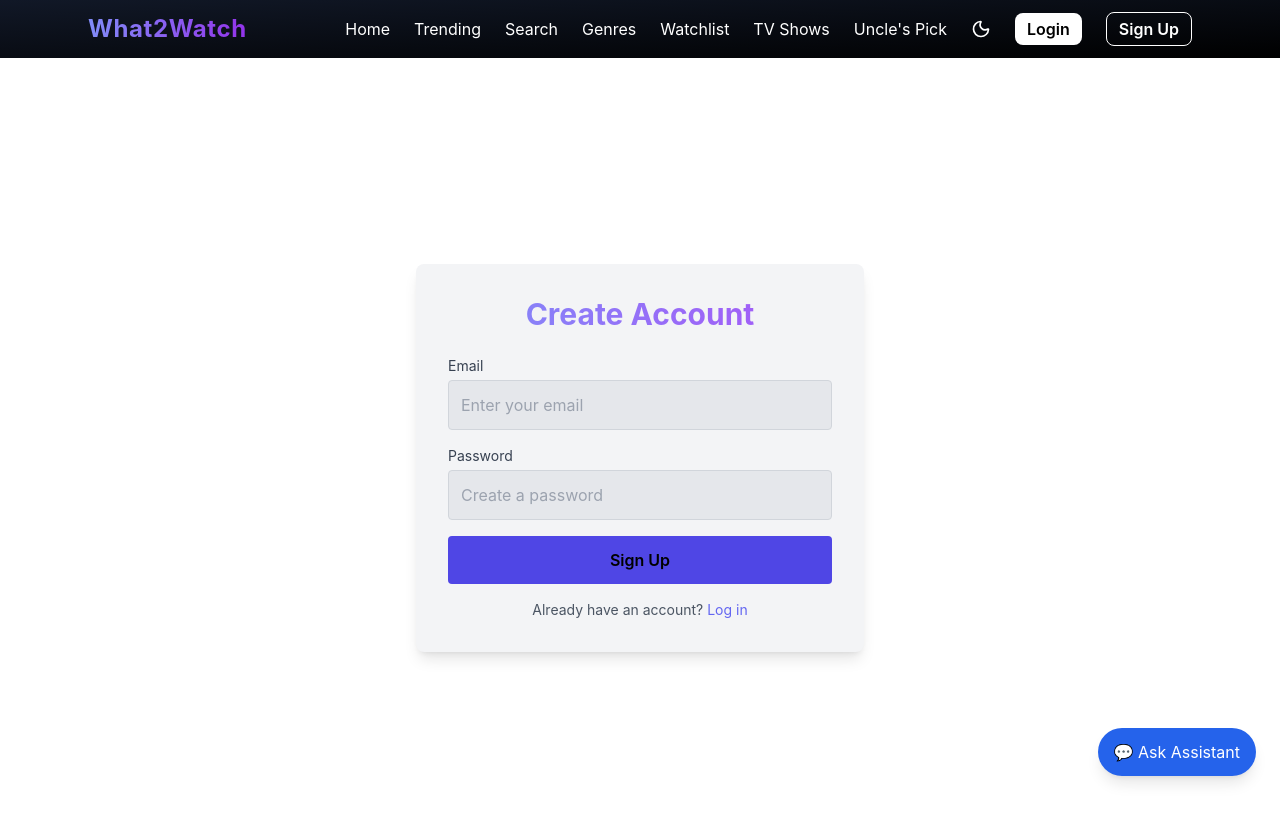
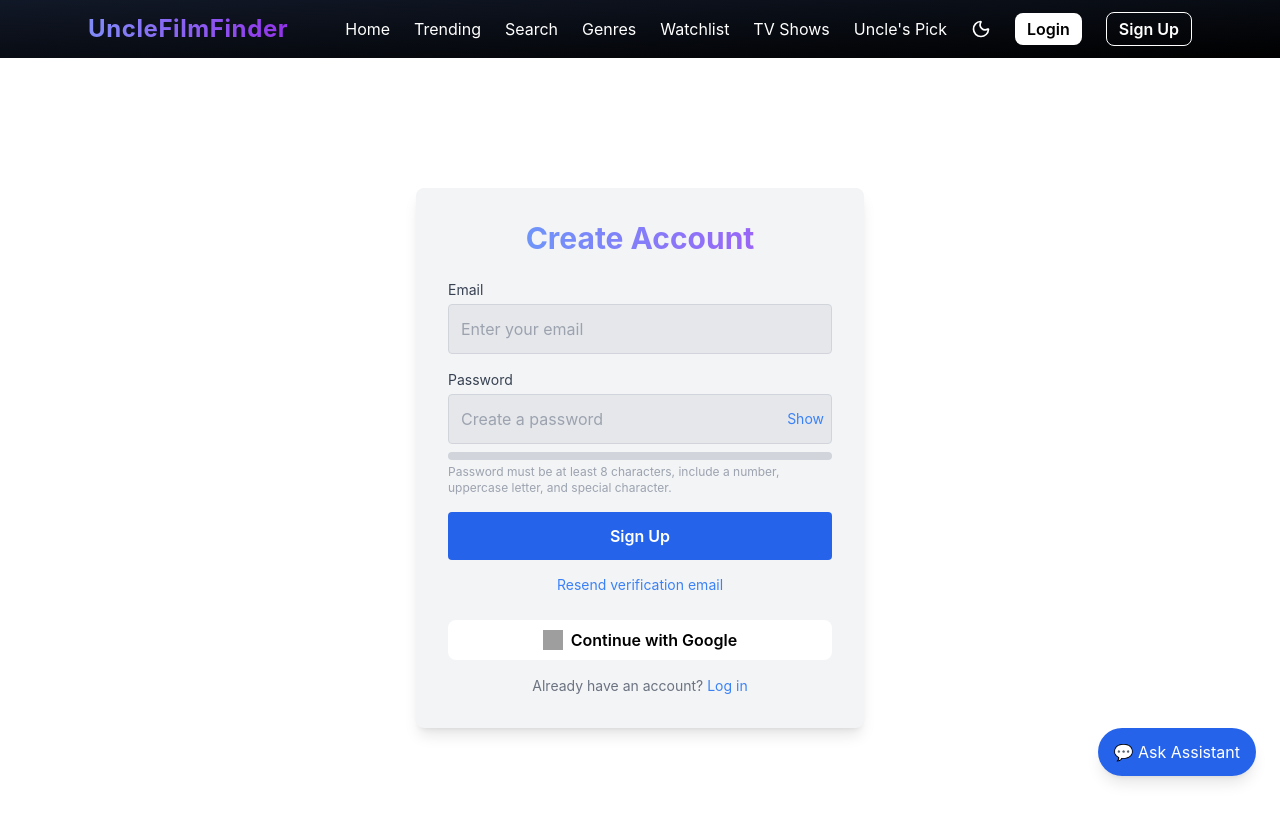
Before and after one commit to vikas271205/what2watch-client, a React (Create React App) app: page /signup in a window 1280 px wide. Shown: the top 822 px of the page. Built offline with nearby package versions, Linux system fonts and the light colour scheme; no server answers; grey boxes are pictures that could not be loaded.

Commit message:
Added signup using Google,email verification

```diff
--- a/src/components/Footer.jsx
+++ b/src/components/Footer.jsx
@@ -6,9 +6,9 @@ function Footer() {
       <div className="max-w-6xl mx-auto grid grid-cols-1 sm:grid-cols-2 md:grid-cols-3 gap-8">
         {/* Column 1: Logo + Intro */}
         <div>
-          <h2 className="text-white text-2xl font-bold mb-3">🎬 What2Watch</h2>
+          <h2 className="text-white text-2xl font-bold mb-3">🎬 UncleFilmFinder</h2>
           <p className="text-sm leading-relaxed">
-            Your AI-powered guide for discovering trending movies and shows.
+            Your AI-powered guide to discovering trending movies, TV shows, and hidden gems.
           </p>
         </div>
 
@@ -42,7 +42,7 @@ function Footer() {
         {/* Column 3: Contact + Socials */}
         <div>
           <h3 className="text-white font-semibold text-lg mb-3">Contact</h3>
-          <p className="text-sm mb-2">📧 hello@what2watch.com</p>
+          <p className="text-sm mb-2">📧 hello@unclefilmfinder.com</p>
           <div className="flex gap-4 mt-3">
             <a href="https://github.com/" target="_blank" rel="noopener noreferrer">
               <img src="/icons/github.svg" alt="GitHub" className="w-5 h-5 hover:opacity-80" />
@@ -50,13 +50,12 @@ function Footer() {
             <a href="https://twitter.com/" target="_blank" rel="noopener noreferrer">
               <img src="/icons/twitter.svg" alt="Twitter" className="w-5 h-5 hover:opacity-80" />
             </a>
-            {/* Add more icons as needed */}
           </div>
         </div>
       </div>
 
       <div className="text-center text-xs text-gray-600 mt-10">
-        © 2025 What2Watch. All rights reserved.
+        © 2025 UncleFilmFinder. All rights reserved.
       </div>
     </footer>
   );
--- a/src/components/Navbar.jsx
+++ b/src/components/Navbar.jsx
@@ -11,7 +11,7 @@ function Navbar() {
   const navigate = useNavigate();
   const auth = getAuth();
   const [darkMode, setDarkMode] = useDarkMode();
-  const { isAdmin } = useAdminClaim(); // ✅
+  const { isAdmin } = useAdminClaim();
 
   useEffect(() => {
     const unsub = onAuthStateChanged(auth, (u) => setUser(u));
@@ -28,7 +28,7 @@ function Navbar() {
       <div className="max-w-6xl mx-auto px-2 sm:px-4 md:px-6 py-2 sm:py-3 flex items-center justify-between">
         {/* Logo */}
         <Link to="/" className="text-xl sm:text-2xl font-bold tracking-wide bg-gradient-to-r from-indigo-400 to-purple-600 bg-clip-text text-transparent">
-          What2Watch
+          UncleFilmFinder
         </Link>
 
         {/* Mobile Controls */}
@@ -106,7 +106,7 @@ function Navbar() {
           <Link to="/genres" onClick={() => setMenuOpen(false)} className="hover:text-indigo-400">Genres</Link>
           <Link to="/watchlist" onClick={() => setMenuOpen(false)} className="hover:text-indigo-400">Watchlist</Link>
           <Link to="/tvshows" onClick={() => setMenuOpen(false)} className="hover:text-indigo-400">TV Shows</Link>
-          <Link to="/recommended" onClick={() => setMenuOpen(false)} className="hover:text-indigo-400">Recommended</Link>
+          <Link to="/unclespick" onClick={() => setMenuOpen(false)} className="hover:text-indigo-400">Uncle's Pick</Link>
           {isAdmin && <Link to="/admin/recommend" onClick={() => setMenuOpen(false)} className="hover:text-yellow-400 font-semibold">Admin</Link>}
 
           {!user ? (
--- a/src/firebase.js
+++ b/src/firebase.js
@@ -1,6 +1,6 @@
 // src/firebase.js
 import { initializeApp } from "firebase/app";
-import { getAuth } from "firebase/auth";
+import { getAuth, GoogleAuthProvider } from "firebase/auth";
 import { getFirestore } from "firebase/firestore";
 
 const firebaseConfig = {
@@ -13,5 +13,7 @@ const firebaseConfig = {
 };
 
 const app = initializeApp(firebaseConfig);
+
 export const auth = getAuth(app);
+export const provider = new GoogleAuthProvider(); // <-- ADD THIS
 export const db = getFirestore(app);
--- a/src/pages/Login.jsx
+++ b/src/pages/Login.jsx
@@ -1,52 +1,116 @@
-import { useState } from "react";
-import { signInWithEmailAndPassword } from "firebase/auth";
-import { auth } from "../firebase";
-import { useNavigate } from "react-router-dom";
+import { useEffect, useState } from "react";
+import {
+  signInWithPopup,
+  signInWithEmailAndPassword,
+  sendPasswordResetEmail,
+  onAuthStateChanged,
+  sendEmailVerification
+} from "firebase/auth";
+import { auth, provider } from "../firebase";
+import { useNavigate, Link } from "react-router-dom";
 
-
-
-
-function Login() {
+export default function Login() {
   const [email, setEmail] = useState("");
   const [password, setPassword] = useState("");
+  const [toast, setToast] = useState({ show: false, message: "", isError: false });
+  const [cooldown, setCooldown] = useState(false);
   const navigate = useNavigate();
+
+  useEffect(() => {
+    const unsubscribe = onAuthStateChanged(auth, (user) => {
+      if (user?.emailVerified) navigate("/");
+    });
+    return () => unsubscribe();
+  }, [navigate]);
+
+  const showToast = (message, isError = false) => {
+    setToast({ show: true, message, isError });
+    setTimeout(() => setToast({ show: false, message: "", isError: false }), 3000);
+  };
 
   const handleLogin = async (e) => {
     e.preventDefault();
     try {
-      await signInWithEmailAndPassword(auth, email, password);
+      const result = await signInWithEmailAndPassword(auth, email, password);
+      if (!result.user.emailVerified) {
+        showToast("Email not verified. Check your inbox.", true);
+        if (!cooldown) {
+          await sendEmailVerification(result.user);
+          setCooldown(true);
+          setTimeout(() => setCooldown(false), 60000);
+        }
+        return;
+      }
       navigate("/");
     } catch (error) {
-      alert(error.message);
+      showToast(error.message, true);
     }
   };
 
+  const handleGoogleLogin = async () => {
+    try {
+      await signInWithPopup(auth, provider);
+      navigate("/");
+    } catch (error) {
+      showToast(error.message, true);
+    }
+  };
 
-
-
+  const handleForgotPassword = async () => {
+    if (!email) return showToast("Please enter your email to reset password", true);
+    try {
+      await sendPasswordResetEmail(auth, email);
+      showToast("Password reset email sent");
+    } catch (error) {
+      showToast(error.message, true);
+    }
+  };
 
   return (
     <div className="flex items-center justify-center min-h-screen bg-white dark:bg-black px-4">
       <div className="bg-gray-100 dark:bg-gray-900 rounded-xl shadow-lg p-6 w-full max-w-sm text-black dark:text-white">
-      <h1 className="text-3xl font-bold mb-6 text-center bg-gradient-to-r from-indigo-500 to-purple-500 bg-clip-text text-transparent">
-        Login to What2Watch
+        <h1 className="text-3xl font-bold mb-6 text-center bg-gradient-to-r from-indigo-400 to-purple-500 bg-clip-text text-transparent">
+          Login to UncleFilmFinder
         </h1>
+
+        {toast.show && (
+          <div
+            className={`mb-4 px-4 py-2 rounded text-sm font-medium text-white ${
+              toast.isError ? "bg-red-600" : "bg-green-600"
+            }`}
+          >
+            {toast.message}
+          </div>
+        )}
 
         <form onSubmit={handleLogin} className="flex flex-col gap-4">
           <input
             type="email"
             placeholder="Email"
-          className="px-4 py-2 rounded-lg bg-gray-200 dark:bg-gray-800 text-black dark:text-white placeholder-gray-500 dark:placeholder-gray-400 focus:outline-none focus:ring-2 focus:ring-indigo-500"
+            className="px-4 py-2 rounded-lg bg-gray-200 dark:bg-gray-800 border border-gray-300 dark:border-gray-700 placeholder-gray-500 dark:placeholder-gray-400 focus:outline-none focus:ring-2 focus:ring-indigo-500"
             onChange={(e) => setEmail(e.target.value)}
+            value={email}
             required
           />
           <input
             type="password"
             placeholder="Password"
-          className="px-4 py-2 rounded-lg bg-gray-200 dark:bg-gray-800 text-black dark:text-white placeholder-gray-500 dark:placeholder-gray-400 focus:outline-none focus:ring-2 focus:ring-indigo-500"
+            className="px-4 py-2 rounded-lg bg-gray-200 dark:bg-gray-800 border border-gray-300 dark:border-gray-700 placeholder-gray-500 dark:placeholder-gray-400 focus:outline-none focus:ring-2 focus:ring-indigo-500"
             onChange={(e) => setPassword(e.target.value)}
+            value={password}
             required
           />
+
+          <div className="text-right">
+            <button
+              type="button"
+              onClick={handleForgotPassword}
+              className="text-sm text-indigo-500 hover:underline"
+            >
+              Forgot password?
+            </button>
+          </div>
+
           <button
             type="submit"
             className="bg-indigo-600 hover:bg-indigo-700 transition py-2 rounded-lg font-semibold text-white"
@@ -54,10 +118,23 @@ return (
             Log In
           </button>
         </form>
+
+        <div className="mt-6 text-center">
+          <button
+            onClick={handleGoogleLogin}
+            className="bg-white dark:bg-gray-100 text-black px-4 py-2 rounded-lg font-semibold w-full hover:bg-gray-200 transition"
+          >
+            Continue with Google
+          </button>
+        </div>
+
+        <p className="mt-4 text-sm text-center text-gray-500 dark:text-gray-400">
+          Don't have an account?{" "}
+          <Link to="/signup" className="text-blue-500 hover:underline">
+            Sign up
+          </Link>
+        </p>
       </div>
     </div>
   );
-
 }
-
-export default Login;
--- a/src/pages/Signup.jsx
+++ b/src/pages/Signup.jsx
@@ -1,33 +1,108 @@
-import { useState } from "react";
-import { createUserWithEmailAndPassword } from "firebase/auth";
-import { auth } from "../firebase";
+import { useEffect, useState } from "react";
+import {
+  createUserWithEmailAndPassword,
+  signInWithPopup,
+  onAuthStateChanged,
+  sendEmailVerification,
+} from "firebase/auth";
+import { auth, provider } from "../firebase";
 import { useNavigate, Link } from "react-router-dom";
 
-function Signup() {
+export default function Signup() {
   const [email, setEmail] = useState("");
   const [password, setPassword] = useState("");
+  const [showPassword, setShowPassword] = useState(false);
+  const [passwordStrength, setPasswordStrength] = useState(0);
   const [loading, setLoading] = useState(false);
+  const [toast, setToast] = useState({ show: false, message: "", isError: false });
+  const [cooldown, setCooldown] = useState(0);
+
   const navigate = useNavigate();
+
+  useEffect(() => {
+    const unsub = onAuthStateChanged(auth, (user) => {
+      if (user && user.emailVerified) {
+        navigate("/");
+      }
+    });
+    return () => unsub();
+  }, [navigate]);
+
+  useEffect(() => {
+    if (cooldown > 0) {
+      const timer = setTimeout(() => setCooldown((prev) => prev - 1), 1000);
+      return () => clearTimeout(timer);
+    }
+  }, [cooldown]);
+
+  const showToast = (message, isError = false) => {
+    setToast({ show: true, message, isError });
+    setTimeout(() => setToast({ show: false, message: "", isError: false }), 3000);
+  };
+
+  const evaluateStrength = (pwd) => {
+    let score = 0;
+    if (pwd.length >= 8) score++;
+    if (/[A-Z]/.test(pwd)) score++;
+    if (/[0-9]/.test(pwd)) score++;
+    if (/[^A-Za-z0-9]/.test(pwd)) score++;
+    setPasswordStrength(score);
+  };
 
   const handleSignup = async (e) => {
     e.preventDefault();
     setLoading(true);
     try {
-      await createUserWithEmailAndPassword(auth, email, password);
-      navigate("/");
-    } catch (error) {
-      alert(error.message);
+      const userCred = await createUserWithEmailAndPassword(auth, email, password);
+      await sendEmailVerification(userCred.user);
+      showToast("Verification email sent. Please verify your email.");
+      setCooldown(60);
+    } catch (err) {
+      showToast(err.message, true);
     } finally {
       setLoading(false);
+    }
+  };
+
+  const handleGoogleSignup = async () => {
+    try {
+      const result = await signInWithPopup(auth, provider);
+      if (!result.user.emailVerified) {
+        await sendEmailVerification(result.user);
+        showToast("Verification email sent to your Google account.");
+        setCooldown(60);
+      }
+    } catch (err) {
+      showToast(err.message, true);
+    }
+  };
+
+  const handleResendVerification = async () => {
+    if (cooldown > 0) return;
+    try {
+      const user = auth.currentUser;
+      if (user && !user.emailVerified) {
+        await sendEmailVerification(user);
+        showToast("Verification email resent.");
+        setCooldown(60);
+      }
+    } catch (err) {
+      showToast(err.message, true);
     }
   };
 
   return (
     <div className="flex items-center justify-center min-h-screen bg-white dark:bg-black px-4 text-black dark:text-white">
       <div className="w-full max-w-md bg-gray-100 dark:bg-gray-900 p-8 rounded-lg shadow-lg">
-      <h1 className="text-3xl font-bold mb-6 text-center bg-clip-text text-transparent bg-gradient-to-r from-indigo-400 to-purple-500">
+        <h1 className="text-3xl font-bold mb-6 text-center bg-gradient-to-r from-blue-400 to-purple-500 bg-clip-text text-transparent">
           Create Account
         </h1>
+
+        {toast.show && (
+          <div className={`mb-4 px-4 py-2 rounded text-sm font-medium ${toast.isError ? "bg-red-600" : "bg-green-600"}`}>
+            {toast.message}
+          </div>
+        )}
 
         <form onSubmit={handleSignup} className="flex flex-col gap-4">
           <div>
@@ -38,7 +113,7 @@ return (
               type="email"
               id="email"
               placeholder="Enter your email"
-            className="w-full p-3 rounded bg-gray-200 dark:bg-gray-800 border border-gray-300 dark:border-gray-700 focus:outline-none focus:ring-2 focus:ring-indigo-500"
+              className="w-full p-3 rounded bg-gray-200 dark:bg-gray-800 border border-gray-300 dark:border-gray-700 focus:outline-none focus:ring-2 focus:ring-blue-500"
               onChange={(e) => setEmail(e.target.value)}
               required
             />
@@ -48,20 +123,51 @@ return (
             <label htmlFor="password" className="block mb-1 text-sm text-gray-700 dark:text-gray-300">
               Password
             </label>
+            <div className="relative">
               <input
-            type="password"
+                type={showPassword ? "text" : "password"}
                 id="password"
                 placeholder="Create a password"
-            className="w-full p-3 rounded bg-gray-200 dark:bg-gray-800 border border-gray-300 dark:border-gray-700 focus:outline-none focus:ring-2 focus:ring-indigo-500"
-            onChange={(e) => setPassword(e.target.value)}
+                className="w-full p-3 rounded bg-gray-200 dark:bg-gray-800 border border-gray-300 dark:border-gray-700 focus:outline-none focus:ring-2 focus:ring-blue-500 pr-10"
+                onChange={(e) => {
+                  setPassword(e.target.value);
+                  evaluateStrength(e.target.value);
+                }}
                 required
               />
+              <button
+                type="button"
+                onClick={() => setShowPassword(!showPassword)}
+                className="absolute inset-y-0 right-2 flex items-center text-sm text-blue-500"
+              >
+                {showPassword ? "Hide" : "Show"}
+              </button>
+            </div>
+
+            <div className="h-2 mt-2 rounded bg-gray-300 dark:bg-gray-700 overflow-hidden">
+              <div
+                className={`h-full transition-all duration-300 ${
+                  passwordStrength === 0
+                    ? "w-0"
+                    : passwordStrength === 1
+                    ? "w-1/4 bg-red-500"
+                    : passwordStrength === 2
+                    ? "w-1/2 bg-yellow-500"
+                    : passwordStrength === 3
+                    ? "w-3/4 bg-blue-500"
+                    : "w-full bg-green-500"
+                }`}
+              />
+            </div>
+            <p className="text-xs mt-1 text-gray-400">
+              Password must be at least 8 characters, include a number, uppercase letter, and special character.
+            </p>
           </div>
 
           <button
             type="submit"
             disabled={loading}
-          className={`bg-indigo-600 hover:bg-indigo-700 transition font-semibold py-3 rounded ${
+            className={`bg-blue-600 hover:bg-blue-700 text-white transition font-semibold py-3 rounded ${
               loading ? "opacity-50 cursor-not-allowed" : ""
             }`}
           >
@@ -69,16 +175,33 @@ return (
           </button>
         </form>
 
-      <p className="mt-4 text-sm text-center text-gray-600 dark:text-gray-400">
+        <div className="mt-3 text-center">
+          <button
+            onClick={handleResendVerification}
+            disabled={cooldown > 0}
+            className={`text-sm text-blue-500 hover:underline disabled:text-gray-500`}
+          >
+            Resend verification email {cooldown > 0 ? `(${cooldown}s)` : ""}
+          </button>
+        </div>
+
+        <div className="mt-6 text-center">
+          <button
+            onClick={handleGoogleSignup}
+            className="w-full flex items-center justify-center gap-2 bg-white dark:bg-gray-100 text-black py-2 px-4 rounded-lg font-semibold hover:bg-gray-200 transition"
+          >
+            <img src="https://www.svgrepo.com/show/475656/google-color.svg" alt="Google" className="w-5 h-5" />
+            Continue with Google
+          </button>
+        </div>
+
+        <p className="mt-4 text-sm text-center text-gray-500 dark:text-gray-400">
           Already have an account?{" "}
-        <Link to="/login" className="text-indigo-500 hover:underline">
+          <Link to="/login" className="text-blue-500 hover:underline">
             Log in
           </Link>
         </p>
       </div>
     </div>
   );
-
 }
-
-export default Signup;
```
Lines whose indentation alone changed are shown as unchanged.
